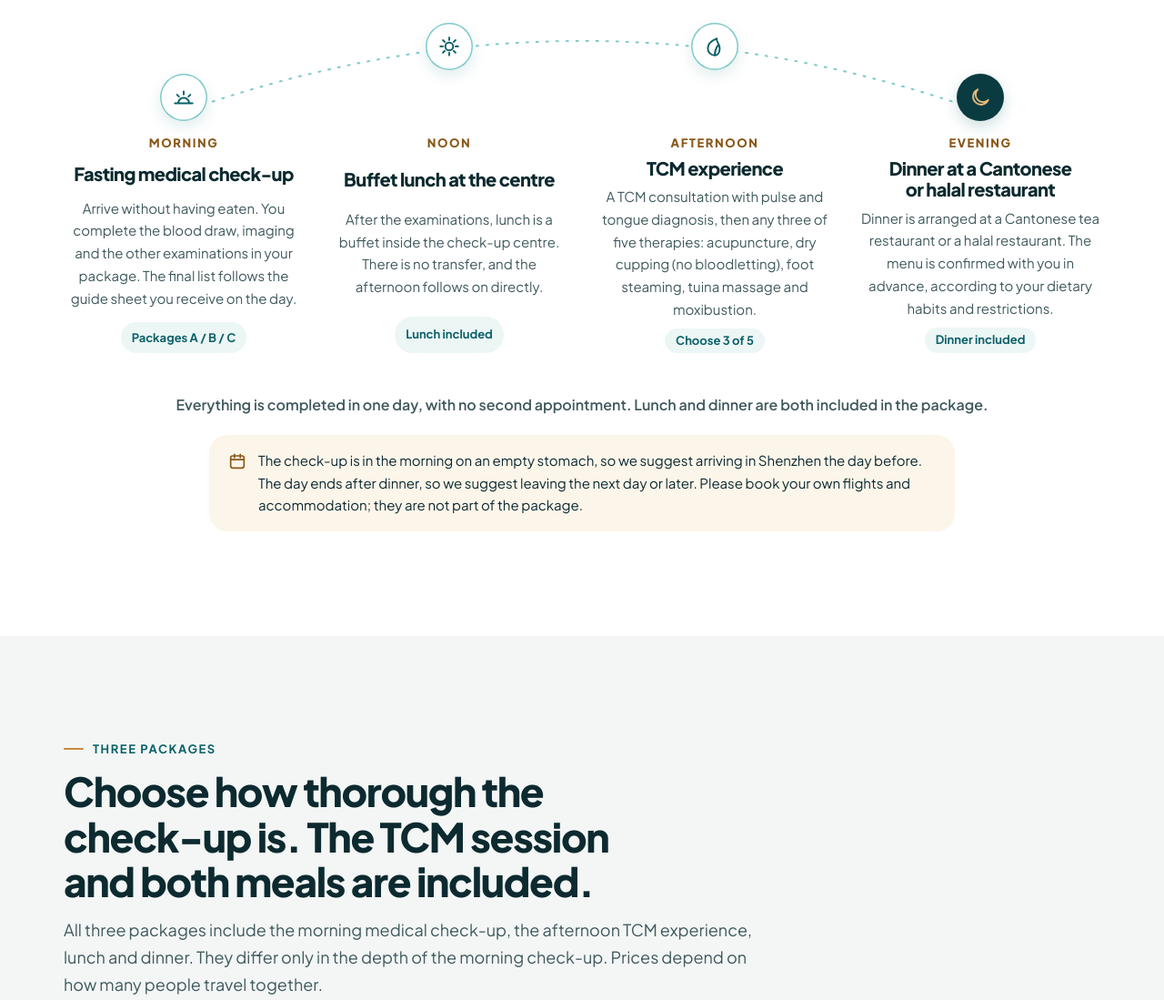
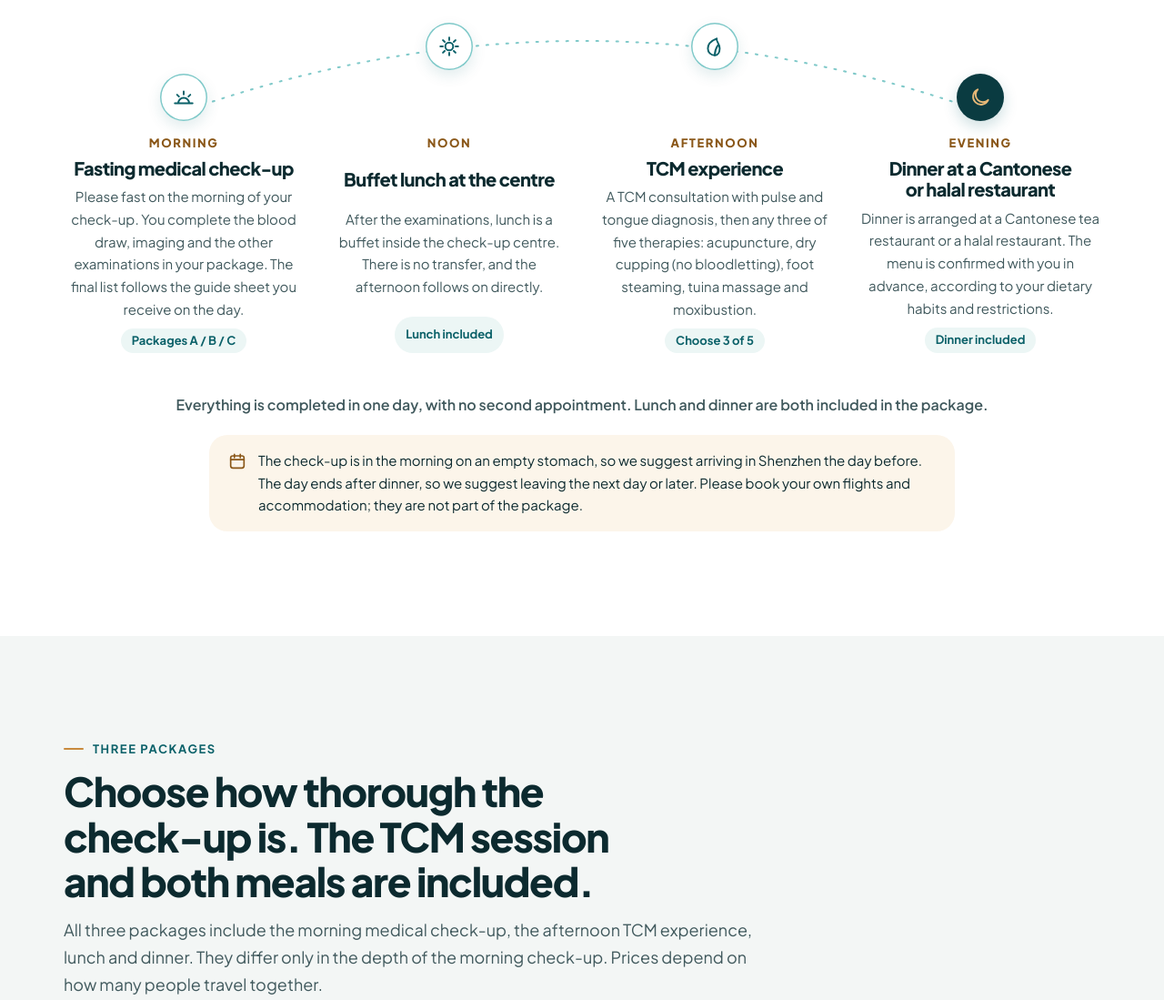
Before and after one commit to MathewXie/shenzhen-checkup, a plain HTML site: page index.html in a window 1280 px wide. Shown: the part 2458-3557 px from the top of the page at 91% size. Drawn offline with Linux system fonts and the light colour scheme.

Commit message:
English: "Please fast on the morning of your check-up"
Co-Authored-By: Claude Opus 5.5 <noreply@anthropic.com>

```diff
--- a/index.html
+++ b/index.html
@@ -133,7 +133,7 @@
         <span class="dayline__icon"><svg class="icon" viewBox="0 0 24 24" width="24" height="24" aria-hidden="true" focusable="false"><path d="M3 18h18M6.5 18a5.5 5.5 0 0 1 11 0M12 6v3M5.3 9.3l1.9 1.9M18.7 9.3l-1.9 1.9"/></svg></span>
         <p class="dayline__when">Morning</p>
         <h3 class="dayline__title">Fasting medical <span class="nb">check-up</span></h3>
-        <p class="dayline__text">Arrive without having eaten. You complete the blood draw, imaging and the other examinations in your package. The final list follows the guide sheet you receive on the day.</p>
+        <p class="dayline__text">Please fast on the morning of your <span class="nb">check-up</span>. You complete the blood draw, imaging and the other examinations in your package. The final list follows the guide sheet you receive on the day.</p>
         <span class="tag">Packages A / B / C</span>
       </li>
       <li class="dayline__step dayline__step--noon">
@@ -451,7 +451,7 @@
       <h2 class="section__title">Booking takes four steps</h2>
       <p class="section__lead">Start with a conversation on WhatsApp. The scheduling fee is paid when your date is confirmed.</p>
     </header>
-      <ol class="steps"><li class="steps__item"><h3>Tell us what you need</h3><p>Send us your group size, the package you are considering and your preferred date on WhatsApp.</p></li><li class="steps__item"><h3>Confirm your date</h3><p>A US$100 scheduling fee is collected when the date is confirmed.</p></li><li class="steps__item"><h3>Before the day</h3><p>Tell us about dietary habits, allergies and restrictions so the dinner menu can be confirmed. Come to the <span class="nb">check-up</span> without having eaten that morning.</p></li><li class="steps__item"><h3>On the day</h3><p>English-speaking staff accompany you through check-in, the examinations, meals and the TCM session. Everything is completed in one day.</p></li></ol>
+      <ol class="steps"><li class="steps__item"><h3>Tell us what you need</h3><p>Send us your group size, the package you are considering and your preferred date on WhatsApp.</p></li><li class="steps__item"><h3>Confirm your date</h3><p>A US$100 scheduling fee is collected when the date is confirmed.</p></li><li class="steps__item"><h3>Before the day</h3><p>Tell us about dietary habits, allergies and restrictions so the dinner menu can be confirmed. Please fast on the morning of your <span class="nb">check-up</span>.</p></li><li class="steps__item"><h3>On the day</h3><p>English-speaking staff accompany you through check-in, the examinations, meals and the TCM session. Everything is completed in one day.</p></li></ol>
       <p class="section__note section__note--deep"><mark class="todo" title="待补 / to be provided">待确认：排期费是否抵扣套餐费；套餐费的支付方式与支付时间</mark></p>
     </div>
     <div class="policy">
@@ -512,7 +512,7 @@
       </details>
       <details class="faq__item">
         <summary><span>How should I prepare for the <span class="nb">check-up</span>?</span><svg class="icon" viewBox="0 0 24 24" width="24" height="24" aria-hidden="true" focusable="false"><path d="m6 9 6 6 6-6"/></svg></summary>
-        <div class="faq__answer"><p>Come without having eaten on the morning of the <span class="nb">check-up</span>. The final list of examinations follows the guide sheet issued on the day. <mark class="todo" title="待补 / to be provided">待确认：行前须知（空腹时长、用药、女性生理期、孕期、体内金属植入物等）</mark></p></div>
+        <div class="faq__answer"><p>Please fast on the morning of your <span class="nb">check-up</span>. The final list of examinations follows the guide sheet issued on the day. <mark class="todo" title="待补 / to be provided">待确认：行前须知（空腹时长、用药、女性生理期、孕期、体内金属植入物等）</mark></p></div>
       </details>
       <details class="faq__item">
         <summary><span>What happens in the TCM experience?</span><svg class="icon" viewBox="0 0 24 24" width="24" height="24" aria-hidden="true" focusable="false"><path d="m6 9 6 6 6-6"/></svg></summary>
```
